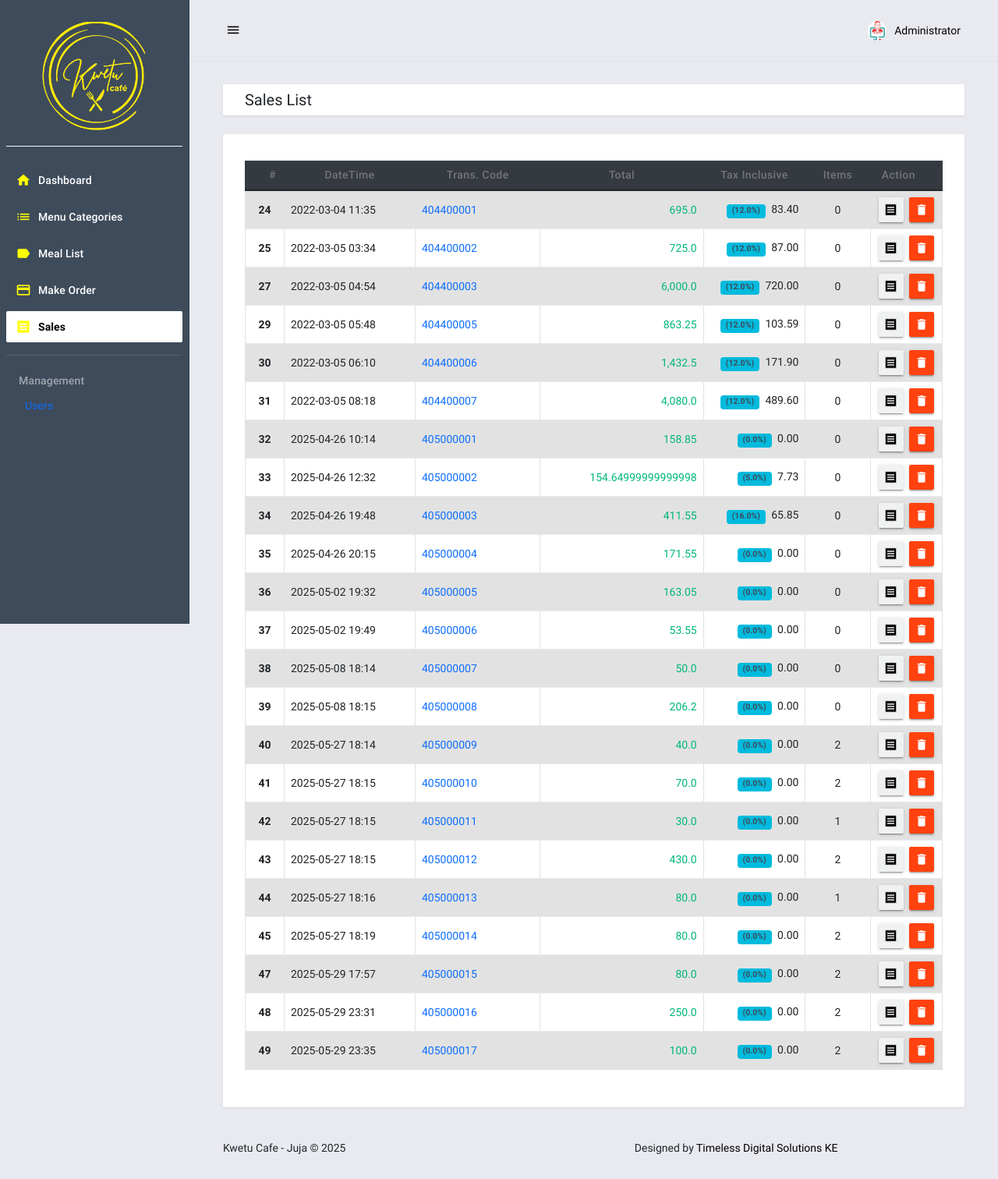
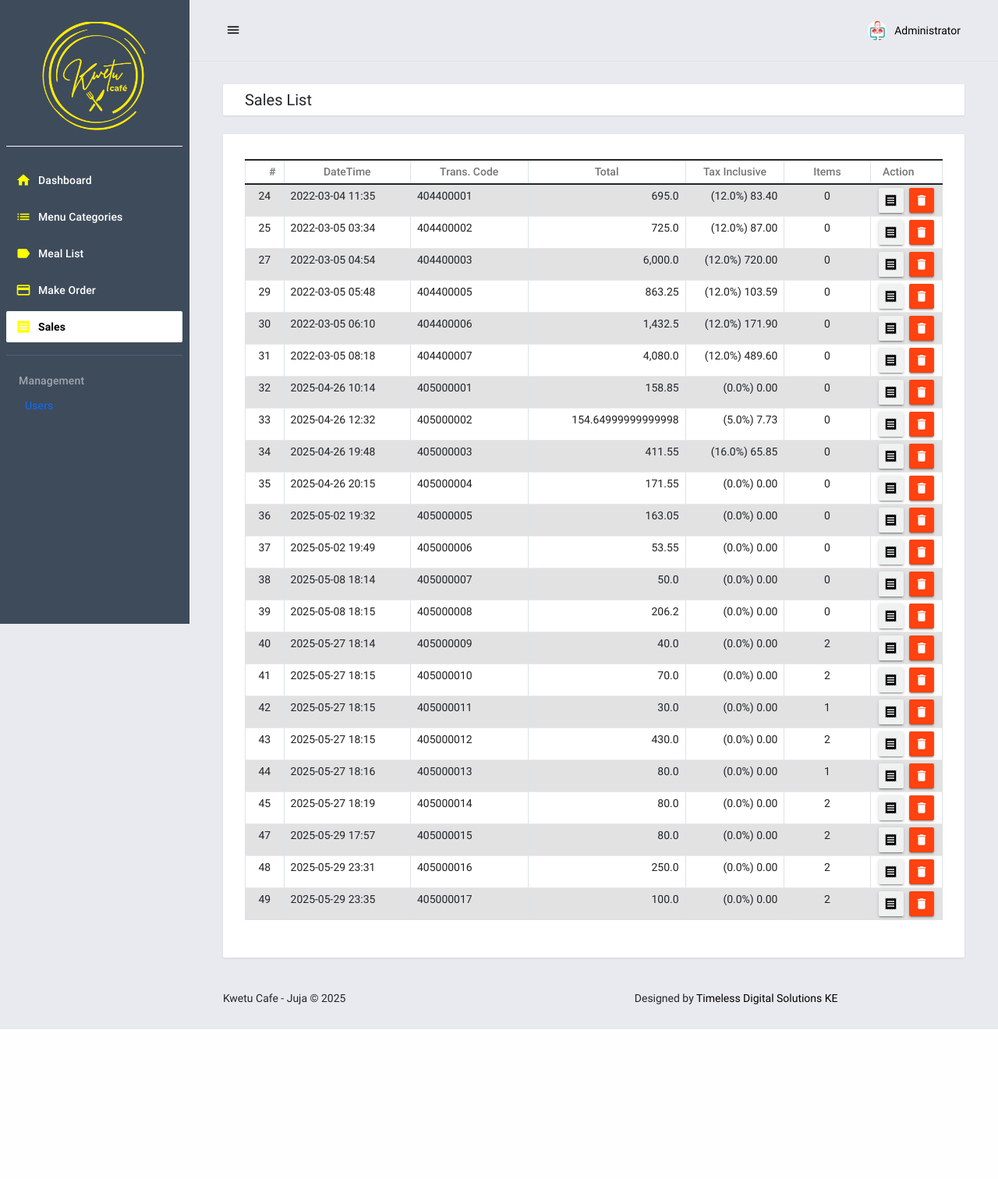
Before and after one commit to alfredmm/kwetu-cafe-pos-v2, a Django app: page /sales in a window 1280 px wide. Shown: the whole page at 78% size. After the commit the page ends 1320 px from the top, so only its background shows below. Run offline with Django 3.2, Linux system fonts and the light colour scheme; a user stored in the database is signed in; data comes from the database, SQL or seed files in the repository; some libraries are stand-ins or nearby versions.

Commit message:
Update sales.html

```diff
--- a/posApp/templates/posApp/sales.html
+++ b/posApp/templates/posApp/sales.html
@@ -1,6 +1,6 @@
 {% extends "posApp/base.html" %} {% load humanize %} {% block pageContent %}
 <div class="mdc-layout-grid__cell stretch-card mdc-layout-grid__cell--span-12">
-    <div class="mdc-card py-2" style="text-align:center; font-size: large; font-weight: bold;">
+    <div class="mdc-card py-2">
         <div class="d-flex justify-content-between align-items-center">
             <h4 class="card-title mb-0">Sales List</h4>
         </div>
@@ -9,40 +9,37 @@
 <div class="mdc-layout-grid__cell stretch-card mdc-layout-grid__cell--span-12">
     <div class="mdc-card">
         <div class="table-responsive">
-            <table class="table table-striped table-bordered align-middle">
+            <table class="table table-striped table-bordered">
                 <colgroup>
                     <col width="5%">
                     <col width="20%">
                     <col width="20%">
                     <col width="25%">
                     <col width="15%">
-                    <col width="10%">
-                    <col style="width: 60px;"> <!-- Action column compact -->
+                    <col width="15%">
+                    <col style="width: 60px;">
                 </colgroup>
-                <thead class="table-dark">
+                <thead>
                     <tr>
-                        <th class="text-center py-2">#</th>
-                        <th class="text-center py-2">DateTime</th>
-                        <th class="text-center py-2">Trans. Code</th>
-                        <th class="text-center py-2">Total</th>
-                        <th class="text-center py-2">Tax Inclusive</th>
-                        <th class="text-center py-2">Items</th>
-                        <th class="text-center py-2">Action</th>
+                        <th class="text-center py-1">#</th>
+                        <th class="text-center py-1">DateTime</th>
+                        <th class="text-center py-1">Trans. Code</th>
+                        <th class="text-center py-1">Total</th>
+                        <th class="text-center py-1">Tax Inclusive</th>
+                        <th class="text-center py-1">Items</th>
+                        <th class="text-center py-1">Action</th>
                     </tr>
                 </thead>
                 <tbody>
                     {% for sale in sale_data %}
                     <tr>
-                        <td class="px-2 py-2 text-center fw-bold">{{ sale.id }}</td>
-                        <td class="px-2 py-2 text-start">{{ sale.date_added|date:'Y-m-d H:i' }}</td>
-                        <td class="px-2 py-2 text-start text-primary">{{ sale.code }}</td>
-                        <td class="px-2 py-2 text-end text-success fw-semibold">{{ sale.grand_total|intcomma }}</td>
-                        <td class="px-2 py-2 text-end">
-                            <span class="badge bg-info text-dark">({{ sale.tax }}%)</span>
-                            <span class="ms-1">{{ sale.tax_amount|intcomma:2 }}</span>
-                        </td>
-                        <td class="px-2 py-2 text-center">{{ sale.item_count|intcomma }}</td>
-                        <td class="px-2 py-2 text-center" style="width:60px; min-width:60px;">
+                        <td class="px-2 py-1 text-center">{{ sale.id }}</td>
+                        <td class="px-2 py-1 text-start">{{ sale.date_added|date:'Y-m-d H:i' }}</td>
+                        <td class="px-2 py-1 text-start">{{ sale.code }}</td>
+                        <td class="px-2 py-1 text-end">{{ sale.grand_total|intcomma }}</td>
+                        <td class="px-2 py-1 text-end">({{ sale.tax }}%) {{ sale.tax_amount|intcomma:2 }}</td>
+                        <td class="px-2 py-1 text-center">{{ sale.item_count|intcomma }}</td>
+                        <td class="px-2 py-1 text-center" style="width:60px; min-width:60px;">
                             <button class="mdc-button mdc-button--raised p-1 icon-button filled-button--light mdc-ripple-upgraded view-data" type="button" data-id="{{ sale.id }}" title="View Receipt">
                                 <i class="material-icons mdc-button__icon">receipt</i>
                             </button>
@@ -51,25 +48,56 @@
                             </button>
                         </td>
                     </tr>
+                    {% empty %}
+                    <tr>
+                        <td colspan="7" class="text-center py-3">No sales found.</td>
+                    </tr>
                     {% endfor %}
                 </tbody>
             </table>
         </div>
+        {% if sale_data.has_other_pages %}
+        <nav aria-label="Sales pagination">
+            <ul class="pagination justify-content-center my-3">
+                {% if sale_data.has_previous %}
+                <li class="page-item">
+                    <a class="page-link" href="?page={{ sale_data.previous_page_number }}" aria-label="Previous">
+                        <span aria-hidden="true">&laquo;</span>
+                    </a>
+                </li>
+                {% else %}
+                <li class="page-item disabled">
+                    <span class="page-link" aria-label="Previous">
+                        <span aria-hidden="true">&laquo;</span>
+                    </span>
+                </li>
+                {% endif %}
+                {% for num in sale_data.paginator.page_range %}
+                    {% if sale_data.number == num %}
+                        <li class="page-item active"><span class="page-link">{{ num }}</span></li>
+                    {% elif num > sale_data.number|add:'-3' and num < sale_data.number|add:'3' %}
+                        <li class="page-item"><a class="page-link" href="?page={{ num }}">{{ num }}</a></li>
+                    {% endif %}
+                {% endfor %}
+                {% if sale_data.has_next %}
+                <li class="page-item">
+                    <a class="page-link" href="?page={{ sale_data.next_page_number }}" aria-label="Next">
+                        <span aria-hidden="true">&raquo;</span>
+                    </a>
+                </li>
+                {% else %}
+                <li class="page-item disabled">
+                    <span class="page-link" aria-label="Next">
+                        <span aria-hidden="true">&raquo;</span>
+                    </span>
+                </li>
+                {% endif %}
+            </ul>
+        </nav>
+        {% endif %}
     </div>
 </div>
 <style>
-.table thead th {
-    vertical-align: middle;
-    background: #343a40;
-    color: #fff;
-    border-bottom: 2px solid #dee2e6;
-    font-size: 1rem;
-    letter-spacing: 0.03em;
-}
-.table-hover tbody tr:hover, .table-striped tbody tr:hover {
-    background-color: #f1f3f5;
-    transition: background 0.2s;
-}
 .icon-button {
     min-width: 32px;
     min-height: 32px;
```
